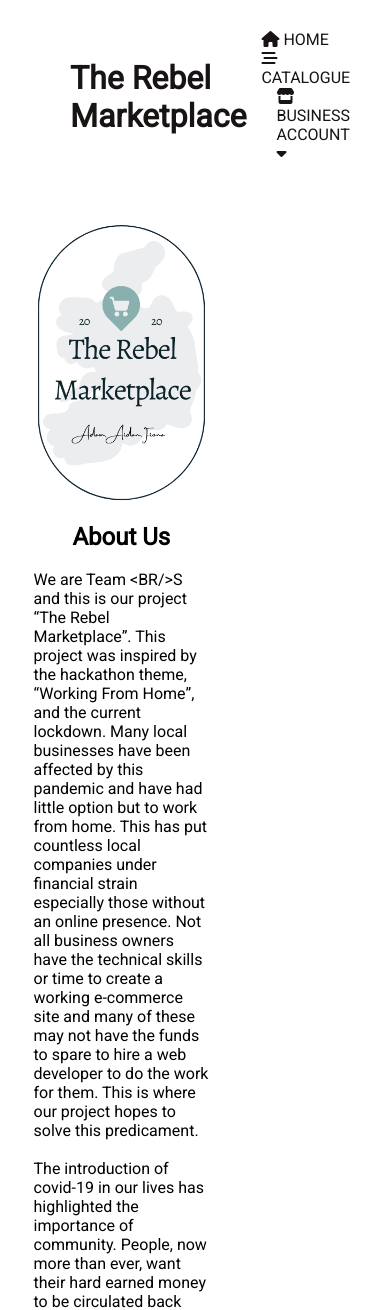
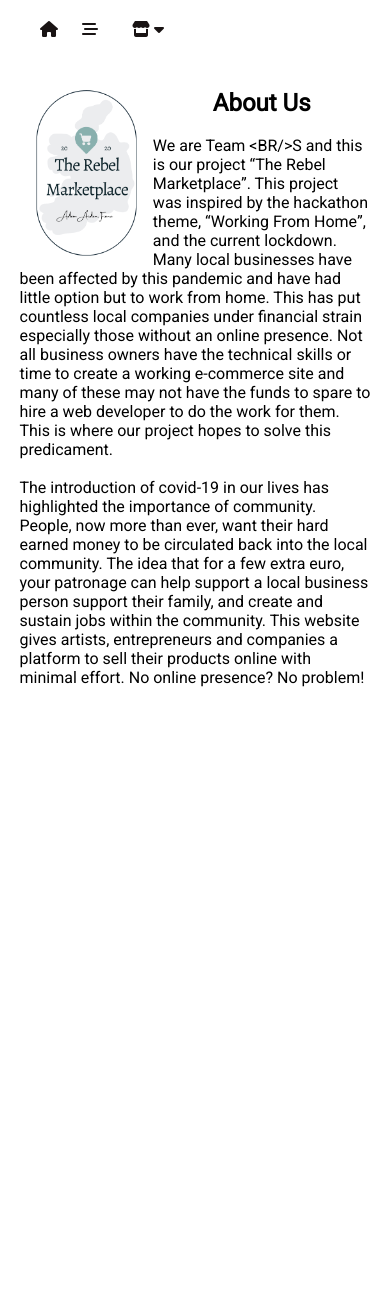
Before and after one commit to AidanMolloy/Rebel-Marketplace, a Flask app: page / in a window 390 px wide. Shown: the top 1310 px of the page. After the commit the page ends 687 px from the top, so only its background shows below. Run offline with Flask 2, Linux system fonts and the light colour scheme; some libraries are stand-ins or nearby versions.

Commit message:
Created Responsive Navbar / Home Page Updates

```diff
--- a/rebelmarketplace/static/styles.css
+++ b/rebelmarketplace/static/styles.css
@@ -15,10 +15,10 @@ a {
     text-decoration: none;
 }
 
-.homeFeature {
+img.homeFeature {
     float: left;
-    max-width: 50%;
     margin: 0 4%;
+    max-width: 30%;
 }
 
 .homeFeature h2 {
@@ -26,7 +26,11 @@ a {
 }
 
 img.homeFeature{
-    max-height: 500px;
+    max-height: 400px;
+}
+
+.homeFeature {
+    max-width: 1200px;
 }
 
 /* Nav Bar */
@@ -83,6 +87,43 @@ nav li a:hover {
   .dropdown:hover .dropdown-content {
     display: block;
   }
+
+  nav p {
+    display: inline;
+}
+
+@media screen and (max-width: 960px) {
+
+    header {
+        display: block;
+        padding: 30px 40px;
+    }
+
+    header h1 {
+        font-size: 0;
+    }
+
+    nav ul li, .dropdown {
+        padding: 0 10px;
+    }
+}
+
+
+@media screen and (max-width: 600px) {
+
+    header {
+        display: block;
+        padding: 20px 30px;
+    }
+
+    nav ul li p, header h1 {
+        font-size: 0;
+    }
+
+    nav ul li, .dropdown {
+        padding: 0 10px;
+    }
+}
 
 /***************/
 
--- a/rebelmarketplace/templates/base.html
+++ b/rebelmarketplace/templates/base.html
@@ -13,11 +13,11 @@
     </head>
     <body>
         <header>
-            <h1>The Rebel Marketplace</h1>
+            <h1><a href="{{ url_for('home') }}">The Rebel Marketplace</a></h1>
             <nav>
                 <ul>
-                    <li><a href="{{ url_for('home') }}"><i class="fas fa-home"></i> Home</a></li>
-                    <li><a href="{{ url_for('catalog') }}"><i class="fas fa-stream"></i> Catalogue</a></li>
+                    <li><a href="{{ url_for('home') }}"><i class="fas fa-home"></i><p> Home</p></a></li>
+                    <li><a href="{{ url_for('catalog') }}"><i class="fas fa-stream"></i><p> Catalogue</p></a></li>
                     <!--<li><a href="{{ url_for('contact') }}">Contact</a></li>-->
                     {% if current_user.is_authenticated %}
                         <li><a href="{{ url_for('account') }}">Account</a></li>
@@ -25,7 +25,7 @@
                         <li><a href="{{ url_for('new_product') }}">New Product</a></li>
                     {% else %}
                         <div class="dropdown">
-                            <li class="dropbtn"><i class="fas fa-store"></i> Business Account <i class="fas fa-caret-down"></i>
+                            <li class="dropbtn"><i class="fas fa-store"></i><p> Business Account</p> <i class="fas fa-caret-down"></i>
                             </li>
                             <div class="dropdown-content">
                                 <li><a href="{{ url_for('register') }}"><i class="fas fa-user-plus"></i> Register</a></li><br>
--- a/rebelmarketplace/templates/home.html
+++ b/rebelmarketplace/templates/home.html
@@ -2,7 +2,7 @@
 {% block content %}
     <img class="homeFeature" src="static/img/logo.png">
     <div class="homeFeature">
-        <br><h2>About Us</h2><br>
+        <h2>About Us</h2><br>
         <p>We are Team &lt;BR/>S and this is our project “The Rebel Marketplace”. This project was inspired by the hackathon theme, “Working From Home”, and the current lockdown. Many local businesses have been affected by this pandemic and have had little option but to work from home. This has put countless local companies under financial strain especially those without an online presence. Not all business owners have the technical skills or time to create a working e-commerce site and many of these may not have the funds to spare to hire a web developer to do the work for them. This is where our project hopes to solve this predicament.</p><br>
         <p>The introduction of covid-19 in our lives has highlighted the importance of community. People, now more than ever, want their hard earned money to be circulated back into the local community. The idea that for a few extra euro, your patronage can help support a local business person support their family, and create and sustain jobs within the community. This website gives artists, entrepreneurs and companies a platform to sell their products online with minimal effort. No online presence? No problem!</p>
     </div>
```
